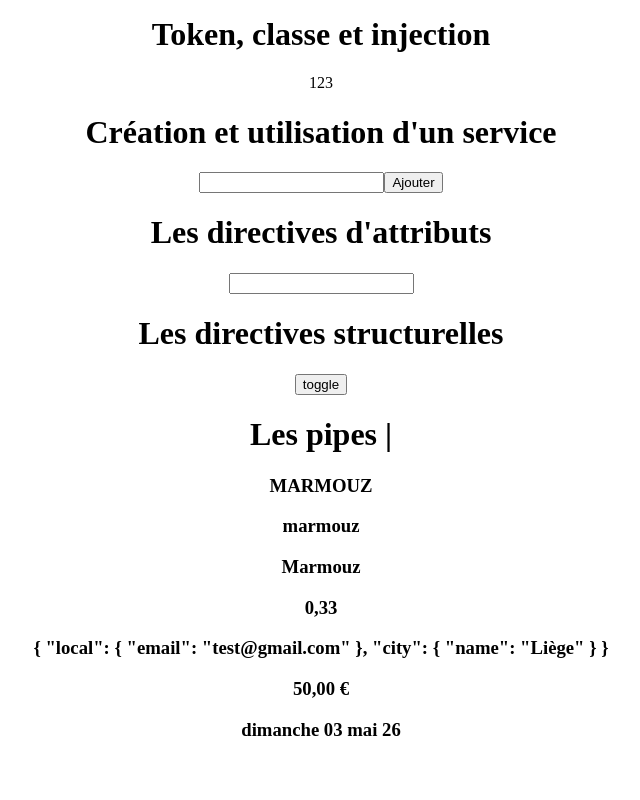
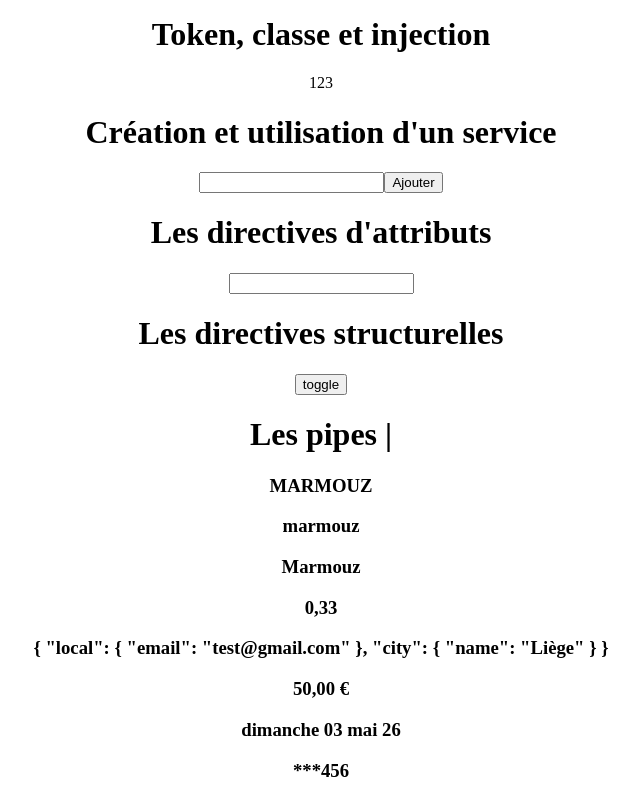
Before and after one commit to gtn-massart/Angular_course, an Angular app: page / in a window 1280 px wide. Shown: the part 2334-3134 px from the top of the page, without its empty margins (319-959 px from the left). Before the commit the page ends 3094 px from the top, so only its background shows below. Built offline with nearby package versions, Linux system fonts and the light colour scheme.

Commit message:
custom pipe

```diff
--- a/src/app/pipes.ts
+++ b/src/app/pipes.ts
@@ -8,10 +8,11 @@ import {
   UpperCasePipe,
 } from '@angular/common';
 import { Component } from '@angular/core';
+import { HidePipe } from './shared/pipes/hide-pipe';
 
 @Component({
   selector: 'app-pipes',
-  imports: [UpperCasePipe, LowerCasePipe, TitleCasePipe, DecimalPipe, JsonPipe, CurrencyPipe, DatePipe],
+  imports: [UpperCasePipe, LowerCasePipe, TitleCasePipe, DecimalPipe, JsonPipe, CurrencyPipe, DatePipe, HidePipe],
   template: `
     <div>
       <h1>Les pipes |</h1>
@@ -24,7 +25,8 @@ import { Component } from '@angular/core';
       <!-- <pre>{{ user | json }}</pre> -->
        <h3>{{ price | currency: 'EUR'}}</h3>
        <h3>{{ today | date: 'EEEE dd MMMM yy'}}</h3>
-       <h3></h3>
+       <!-- ↓ custom pipe -->
+       <h3>{{ password | hide: 3 }}</h3>
     </div>
   `,
   styles: `
@@ -34,6 +36,7 @@ import { Component } from '@angular/core';
   `,
 })
 export class Pipes {
+  password = '123456';
   name = 'marmouz';
   result = 1 / 3;
   user = {
--- /dev/null
+++ b/src/app/shared/pipes/hide-pipe.ts
@@ -0,0 +1,11 @@
+import { Pipe, PipeTransform } from '@angular/core';
+
+@Pipe({
+  name: 'hide',
+})
+export class HidePipe implements PipeTransform {
+  transform(value: string, cut = 0): string {
+    const hide = cut ? cut : value.length;
+    return new Array(hide + 1).join('*') + value.slice(hide, value.length);
+  }
+}
```
